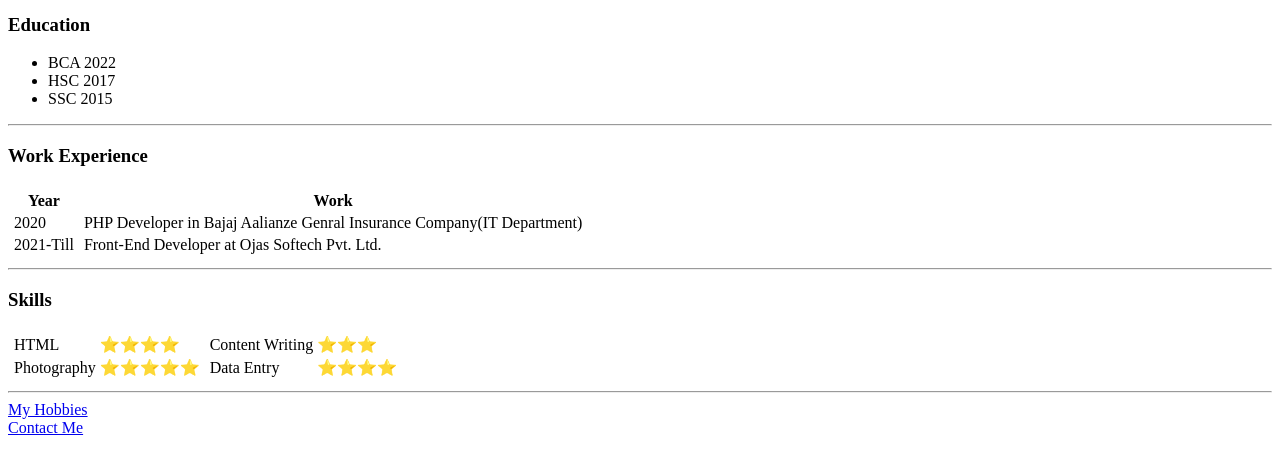
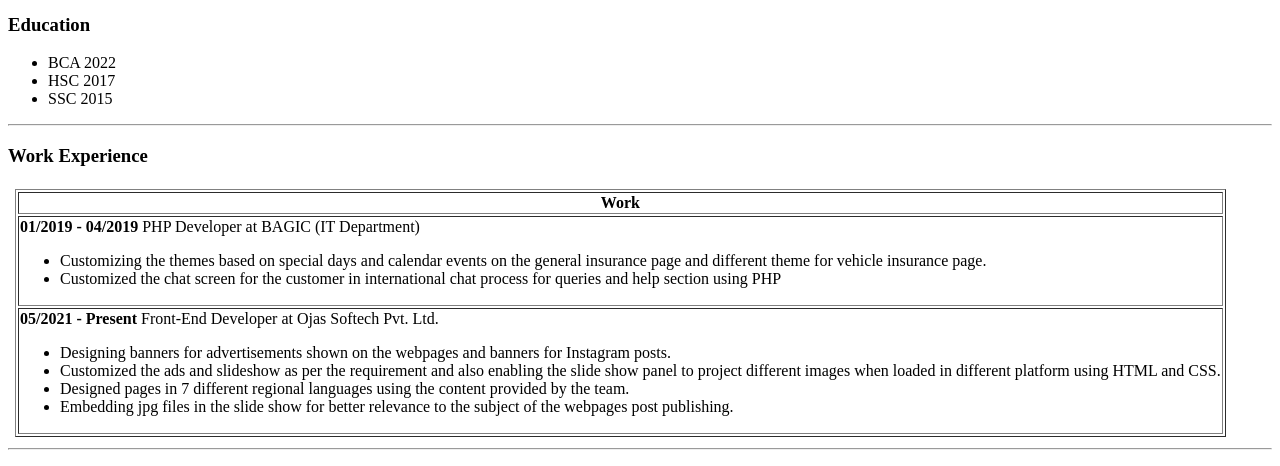
Before and after one commit to WhoUmang/cv, a plain HTML site: page index.html in a window 1280 px wide. Shown: the part 333-799 px from the top of the page. Drawn offline with Linux system fonts and the light colour scheme.

Commit message:
Update index.html

```diff
--- a/index.html
+++ b/index.html
@@ -11,7 +11,8 @@
 <body>
   <table>
     <tr>
-      <td><img src="https://qph.cf2.quoracdn.net/main-thumb-143866910-200-oelhramuawxbgzphwdpdohocjucaxvjs.jpeg" alt="Umang's Profile" /></td>
+      <td><img src="https://qph.cf2.quoracdn.net/main-thumb-143866910-200-oelhramuawxbgzphwdpdohocjucaxvjs.jpeg"
+          alt="Umang's Profile" /></td>
       <td>
         <h1>Umang Pathak</h1>
         <p><em>Web Designer and Developer</em></p>
@@ -19,7 +20,7 @@
         <p>
           I am a web Designer enthusiast and a web Developer </p>
         <p>
-            Visit my <a href="https://www.astrosage.com"> website</a>
+          Visit my <a href="https://www.astrorashifal.com"> website</a>
         </p>
       </td>
     </tr>
@@ -38,35 +39,58 @@
   <h3>Work Experience</h3>
   <table>
     <tr>
-      <td><table>
+      <td>
+        <!-- <table border="1">
           <tr>
             <th>Year</th>
           </tr>
           <tr>
-        <td>2020</td>
+            <td><b>01/2019 - 04/2019</b></td>
           </tr>
           <tr>
             <td>
-          2021-Till
+              <b>05/2021 - Present</b>
             </td>
           </tr>
 
-    </table>
+        </table> -->
       </td>
       <td>
-        <table>
+        <table border="1">
           <tr>
             <th>Work</th>
           <tr>
-          <td>PHP Developer in Bajaj Aalianze Genral Insurance Company(IT Department)</td>
+            <td><b>01/2019 - 04/2019</b> PHP Developer at BAGIC (IT Department)
+              <ul>
+
+                <li>Customizing the themes based on special days and
+                calendar events on the general insurance page and
+                different theme for vehicle insurance page.</li>
+                <li>Customized the chat screen for the customer in
+                international chat process for queries and help section
+                using PHP</li>
+              </ul>
+            </td>
           </tr>
           <tr>
-          <td>Front-End Developer at Ojas Softech Pvt. Ltd.</td>
+            <td><b>05/2021 - Present</b> Front-End Developer at Ojas Softech Pvt. Ltd.
+              <ul>
+                <li>Designing banners for advertisements shown on the
+                webpages and banners for Instagram posts.</li>
+                <li>Customized the ads and slideshow as per the
+                requirement and also enabling the slide show panel to
+                project different images when loaded in different
+                platform using HTML and CSS.</li>
+                <li>Designed pages in 7 different regional languages using
+                the content provided by the team.</li>
+                <li>Embedding jpg files in the slide show for better
+                relevance to the subject of the webpages post
+                publishing.</li>
+              </ul>
+            </td>
           </tr>
-
-      </tr>
-
-    </table></td>
+        </table>
+      </td>
     </tr>
   </table>
   <hr>
@@ -86,7 +110,8 @@
 
         </table>
       </td>
-    <td><table>
+      <td>
+        <table>
           <tr>
             <td>Content Writing</td>
             <td>⭐⭐⭐</td>
@@ -95,7 +120,8 @@
             <td>Data Entry</td>
             <td>⭐⭐⭐⭐</td>
           </tr>
-    </table></td>
+        </table>
+      </td>
     </tr>
   </table>
   <hr>
```
Lines whose indentation alone changed are shown as unchanged.
